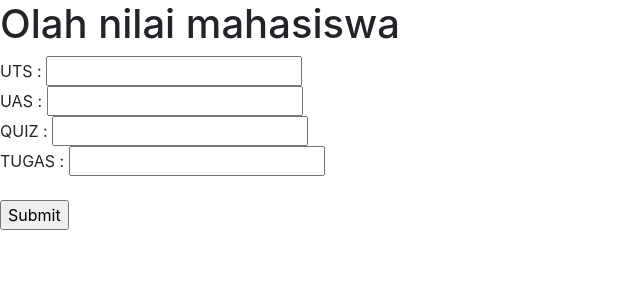
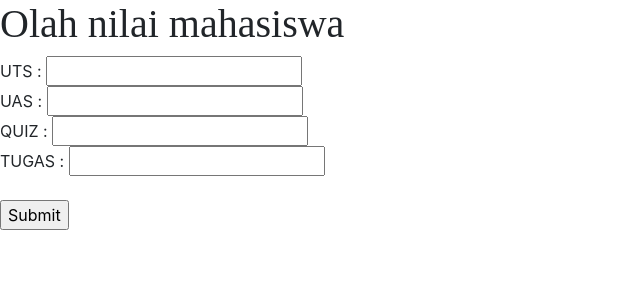
Before and after one commit to alwifaisalz05/microservice, a PHP site: page / in a window 1280 px wide. Shown: the top 300 px of the page, without its empty margins (0-640 px from the left). Run offline with PHP 8.4, Linux system fonts and the light colour scheme.

Commit message:
Update index.php

```diff
--- a/index.php
+++ b/index.php
@@ -8,7 +8,7 @@
 <body>
 	<form action="tampil.php" method="post">
 
-	<h1>Olah nilai mahasiswa</h1>
+	<h1 style="font-family : Century Gothic;">Olah nilai mahasiswa</h1>
 	UTS : <input type="text" name="uts"><br>
 	UAS : <input type="text" name="uas"><br>
 	QUIZ : <input type="text" name="quiz"><br>
```
